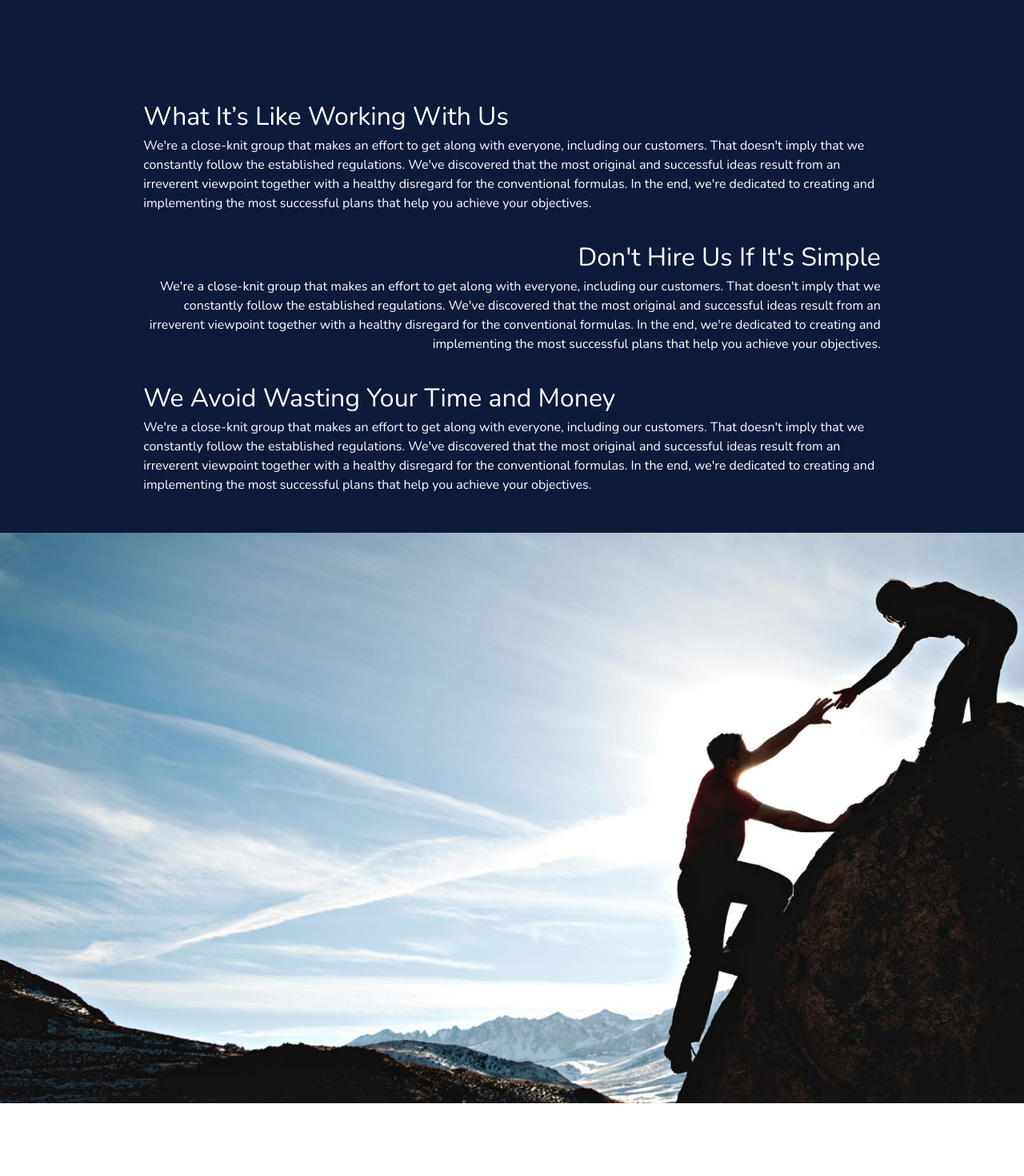
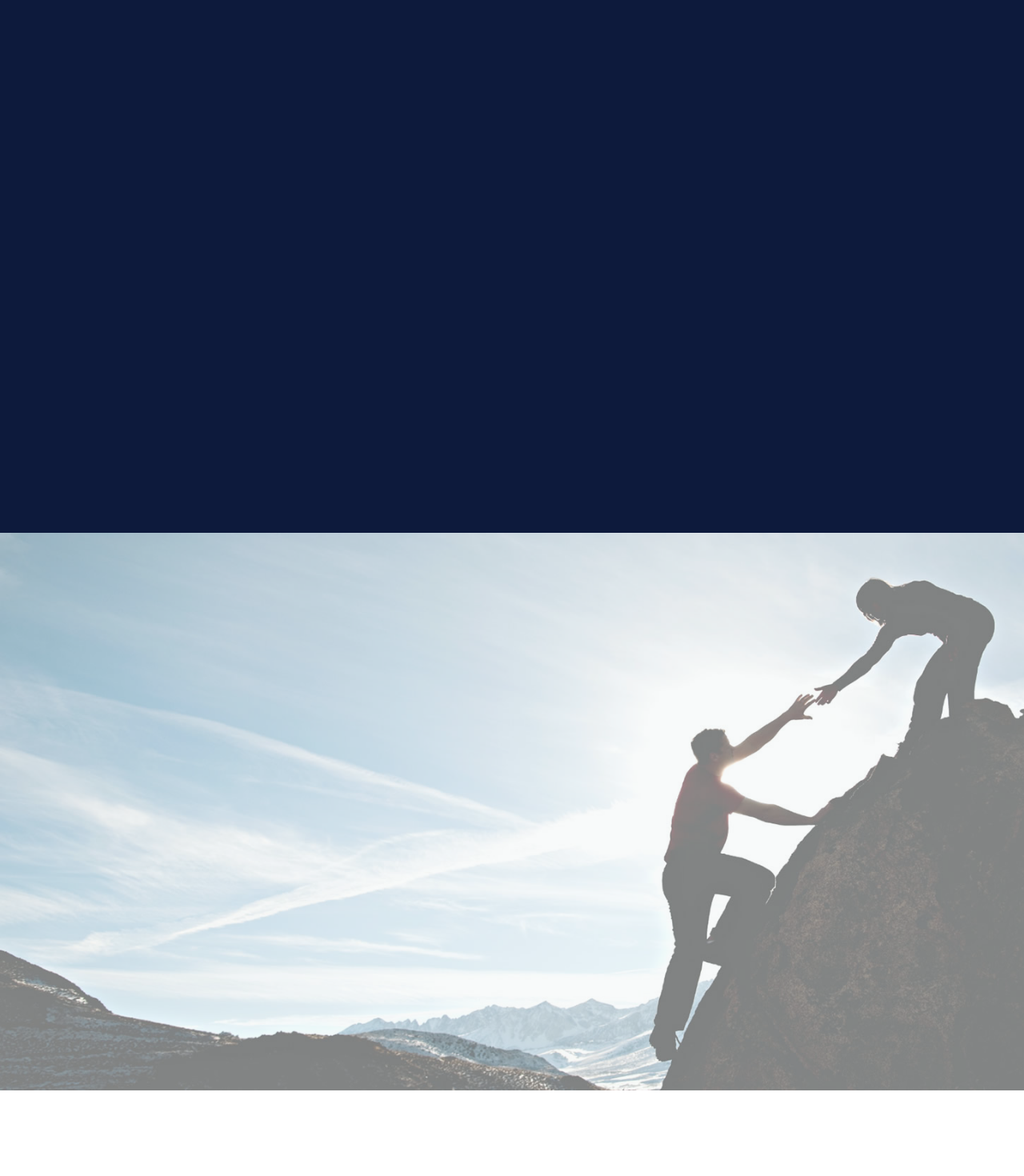
Before and after one commit to aaaade/pac, a React (Create React App) app: page / in a window 1280 px wide. Shown: the part 2160-3630 px from the top of the page at 80% size. Built offline with nearby package versions, Linux system fonts and the light colour scheme; a small style sheet from the web is missing.

Commit message:
fixed tiag image

```diff
--- a/src/App.js
+++ b/src/App.js
@@ -10,6 +10,7 @@ import Testimonial from "./components/Testimonial";
 import WhyUs from "./components/WhyUs";
 import AOS from 'aos';
 import 'aos/dist/aos.css';
+import Tiag from "./components/Tiag";
 
 
 function App() {
@@ -27,6 +28,7 @@ function App() {
       <Team />
       <Testimonial />
       <Contact />
+      <Tiag/>
       <Footer />
     </>
   );
--- a/src/components/Navbar.jsx
+++ b/src/components/Navbar.jsx
@@ -25,7 +25,7 @@ function Navbar() {
                 {navLink.map((link) => (
                   <li
                     key={link}
-                    className="h-[80px] cursor-pointer text-[.9rem] font-light uppercase leading-[80px] text-white hover:mt-[-7px] hover:border-t-8"
+                    className="h-[80px] cursor-pointer text-[.9rem] font-light uppercase leading-[80px] text-white hover:mt-[-7.5px] hover:border-t-8"
                   >
                     <a href={`#${link.replace(" ", "")}`}>{link}</a>
                   </li>
--- a/src/components/Team.jsx
+++ b/src/components/Team.jsx
@@ -3,7 +3,7 @@ import React from "react";
 function Team() {
   return (
     <div className="team relative" id="team">
-      <div className="md:hidden absolute inset-0 bg-[#f1f5f6] opacity-50"></div>
+      <div className=" absolute inset-0 bg-[#f1f5f6] opacity-50"></div>
       <div className="app-container relative">
         <div className="py-[3rem]">
         <h3 data-aos="fade-up" className="mx-auto mb-[1rem] pb-[1rem] w-fit border-b-2 border-[#067CA6] text-center text-[3rem] md:text-[4rem] font-[400] text-[#0D1A3C]">
@@ -11,7 +11,7 @@ function Team() {
           </h3>
           <div
             data-aos="fade-right"
-            className="mx-auto mt-[2rem] w-full md:w-[80%] md:mt-[5rem]"
+            className="mx-auto mt-[2rem] w-full md:w-[80%] md:mt-[4rem]"
           >
             <p className="w-full text-[1rem] md:text-[1.3rem] tracking-[.5px] md:w-[600px]">
               We are made up of a group of dynamic result driven people, who are
--- /dev/null
+++ b/src/components/Tiag.jsx
@@ -0,0 +1,14 @@
+import React from 'react'
+import tiag from "../images/tiag.png"
+
+function Tiag() {
+  return (
+    <div className='bg-[#F8F9FA] py-[3rem] mt-[1rem]'>
+        <div className='w-[18rem] mx-auto'>
+            <img src={tiag} alt="" />
+        </div>
+    </div>
+  )
+}
+
+export default Tiag
--- a/src/components/WhyUs.jsx
+++ b/src/components/WhyUs.jsx
@@ -13,7 +13,7 @@ function WhyUs() {
             Why Us
           </h3>
           <div className="space-y-[2rem] text-white">
-            <div>
+            <div data-aos="fade-right">
               <h4
                 // data-aos="fade-up"
                 className="mb-[rem] w-fit text-[1.4rem] font-[400] md:text-[2rem]"
@@ -31,7 +31,7 @@ function WhyUs() {
                 your objectives.
               </p>
             </div>
-            <div className="text-right">
+            <div className="text-right" data-aos="fade-left">
               <h4
                 // data-aos="fade-up"
                 className="mb-[rem] text-[1.4rem] font-[400] md:text-[2rem] text-right"
@@ -49,7 +49,7 @@ function WhyUs() {
                 your objectives.
               </p>
             </div>
-            <div>
+            <div data-aos="fade-right">
               <h4
                 // data-aos="fade-up"
                 className="mb-[rem] w-fit text-[1.4rem] font-[400] md:text-[2rem]"
```
Also changed, not shown: src/images/tiag.jpg (added), src/images/tiag.png (added).
